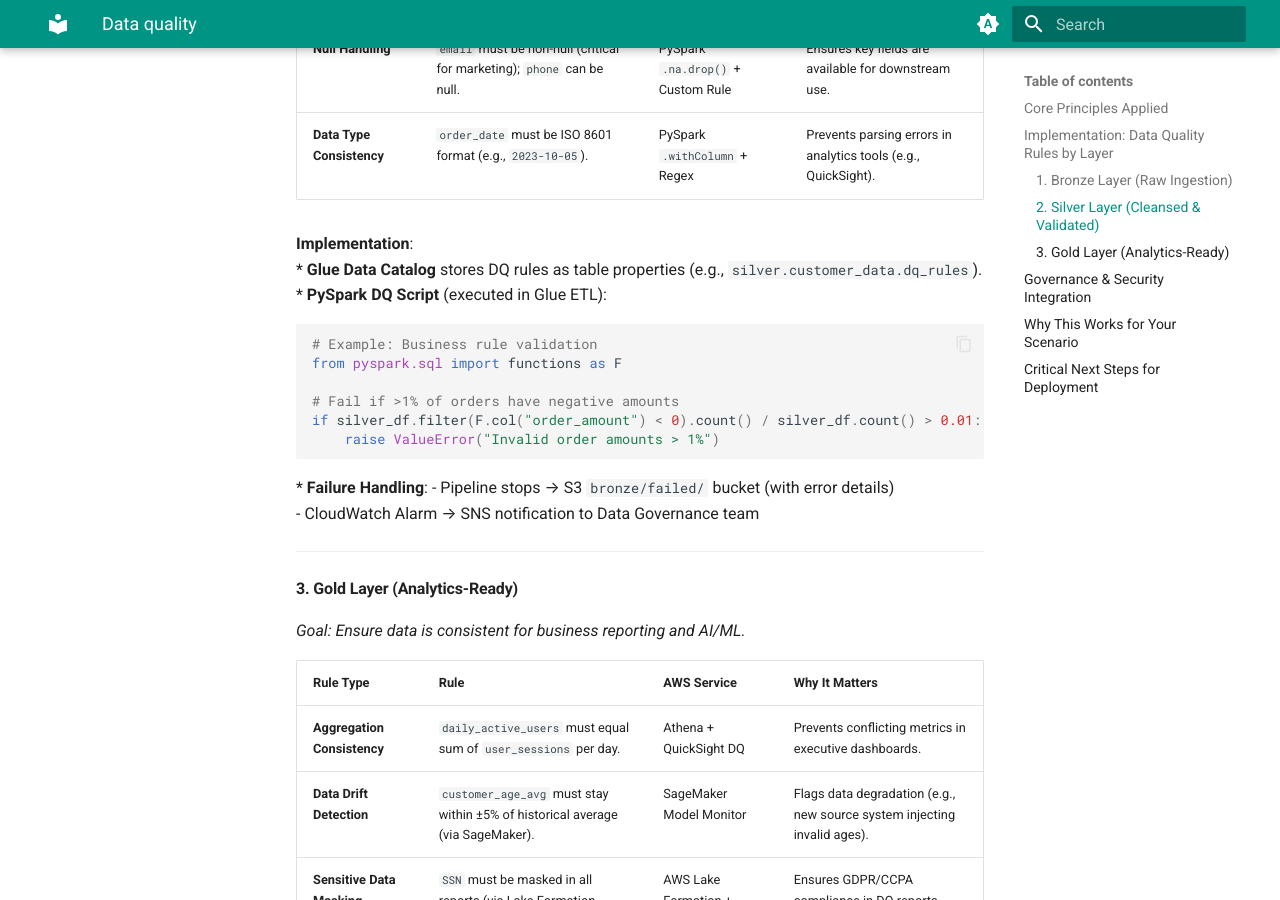
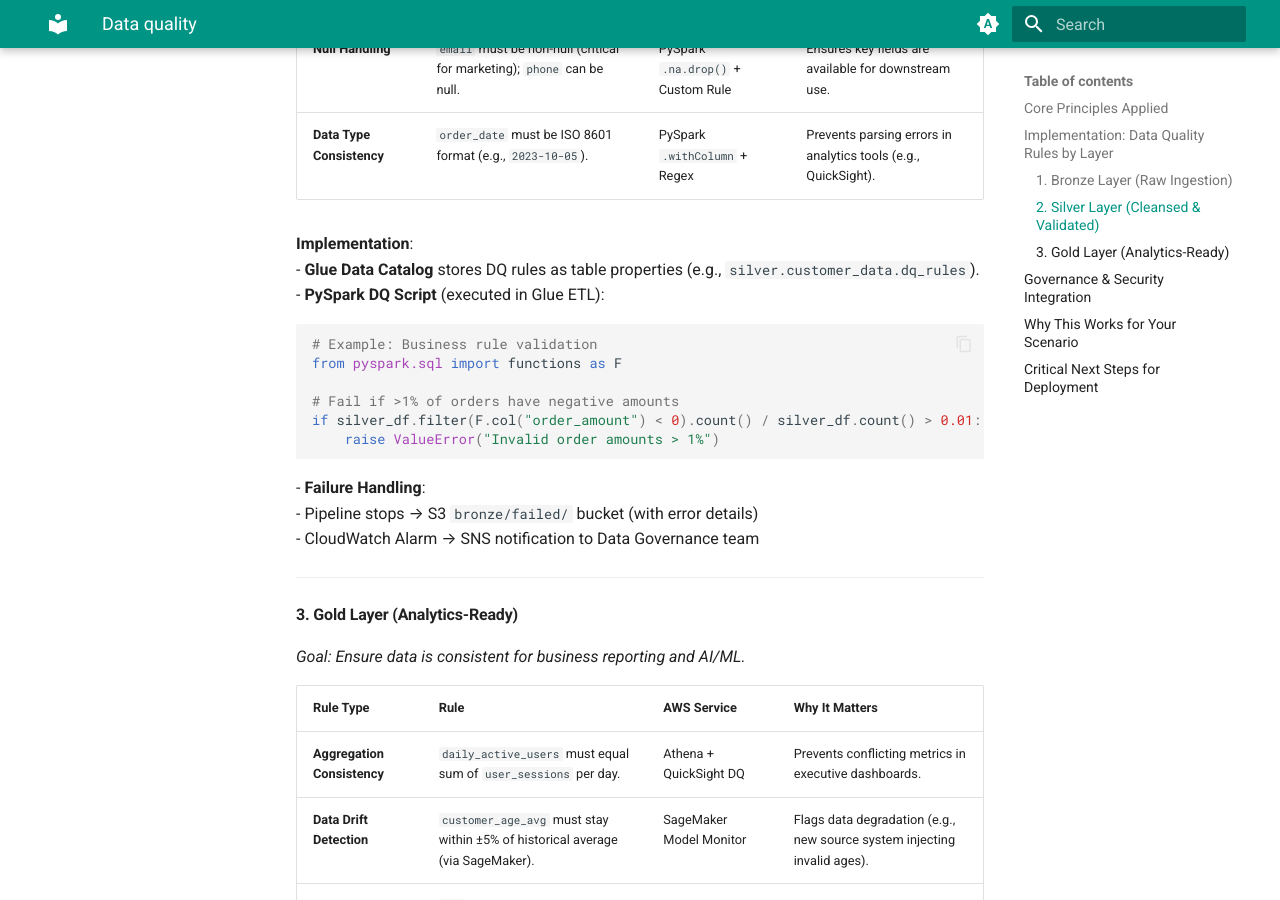
Before and after one commit to hafizur-rahman/hafizur-rahman.github.io, an MkDocs documentation site: the page built from docs/posts/data-pipeline/data-quality.md, in a window 1280 px wide and 900 px high, scrolled down 1998 px. Built offline with MkDocs 1.6.1 and Material for MkDocs 9.7.7, drawn with Linux system fonts in a browser that asks for light colours.

````diff
--- a/docs/posts/data-pipeline/data-quality.md
+++ b/docs/posts/data-pipeline/data-quality.md
@@ -55,8 +55,8 @@ Below is a **production-ready implementation plan** for Data Quality (DQ) rules
 | **Data Type Consistency** | `order_date` must be ISO 8601 format (e.g., `2023-10-05`).               | PySpark `.withColumn` + Regex | Prevents parsing errors in analytics tools (e.g., QuickSight).                    |
 
 **Implementation**:
-* **Glue Data Catalog** stores DQ rules as table properties (e.g., `silver.customer_data.dq_rules`).
-* **PySpark DQ Script** (executed in Glue ETL):
+- **Glue Data Catalog** stores DQ rules as table properties (e.g., `silver.customer_data.dq_rules`).
+- **PySpark DQ Script** (executed in Glue ETL):
   ```python
   # Example: Business rule validation
   from pyspark.sql import functions as F
@@ -65,7 +65,7 @@ Below is a **production-ready implementation plan** for Data Quality (DQ) rules
   if silver_df.filter(F.col("order_amount") < 0).count() / silver_df.count() > 0.01:
       raise ValueError("Invalid order amounts > 1%")
   ```
-* **Failure Handling**:
+- **Failure Handling**:
   - Pipeline stops → S3 `bronze/failed/` bucket (with error details)
   - CloudWatch Alarm → SNS notification to Data Governance team
 
````
